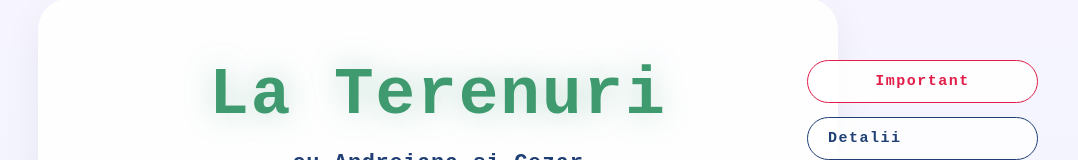
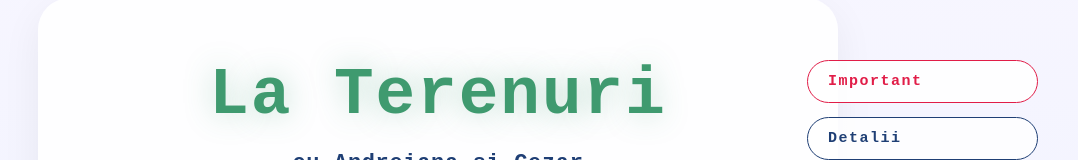
Before and after one commit to andreiana007/wed-invitation, a Next.js app: page / in a window 1280 px wide. Shown: the part 257-417 px from the top of the page, without its empty margins (202-1280 px from the left). Built offline with nearby package versions, Linux system fonts and the light colour scheme.

Commit message:
Remove textAlign property from style

```diff
--- a/app/page.js
+++ b/app/page.js
@@ -97,7 +97,7 @@ export default function Page() {
     fontWeight: 700,
     letterSpacing: "0.1em",
     background: "rgba(255,255,255,0.9)",
-    textAlign: "center",
+
   }}
 >
   Important
```
